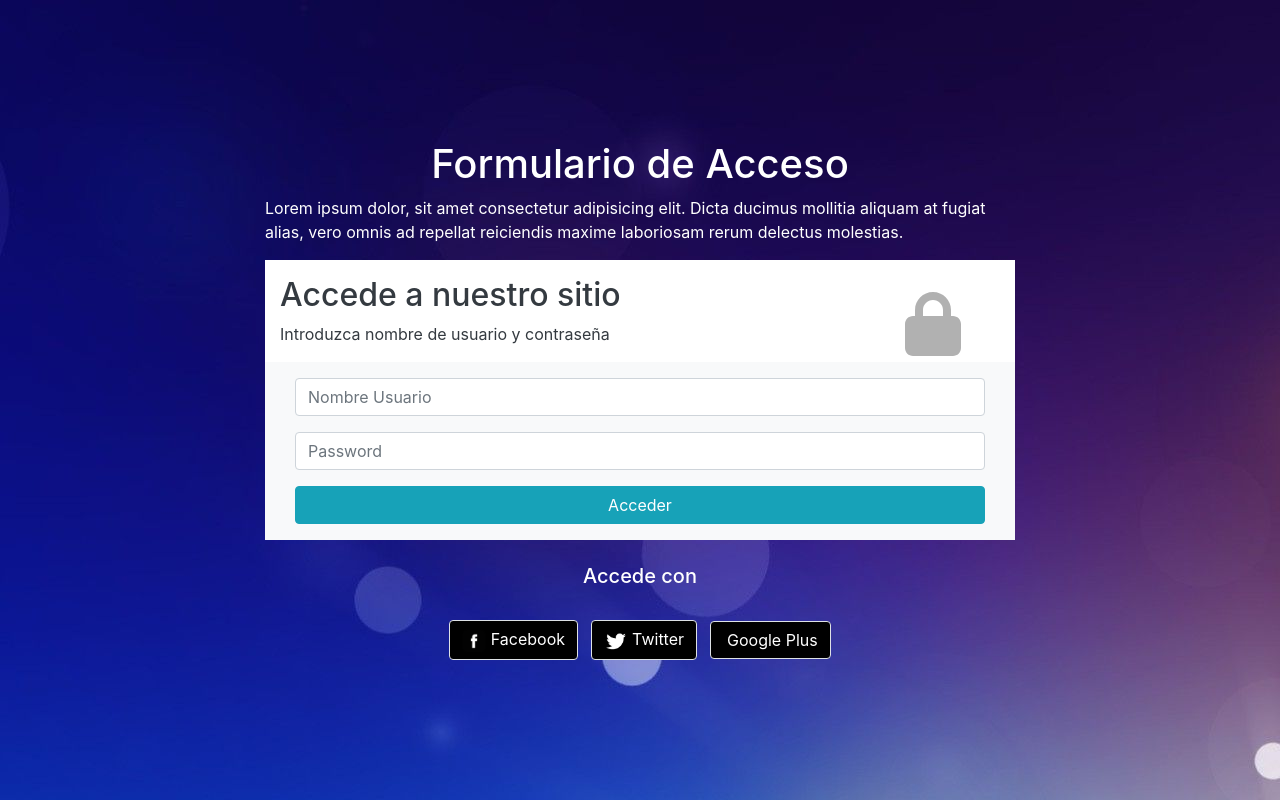
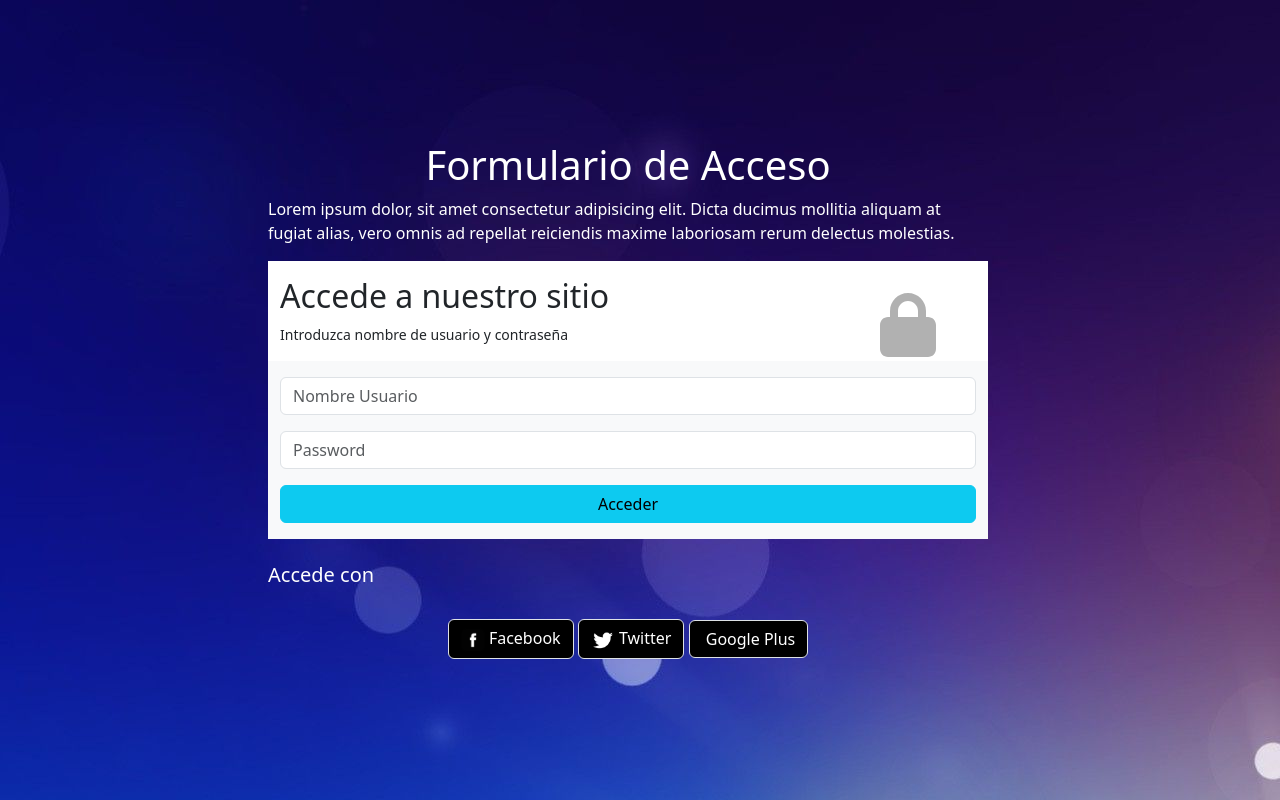
Before and after one commit to Ziur24/PlantillaLoginBootstrap, a plain HTML site: page index.html in a window 1280 px wide. Drawn offline with nearby package versions, Linux system fonts and the light colour scheme.

Commit message:
cambio link css

```diff
--- a/index.html
+++ b/index.html
@@ -5,7 +5,7 @@
     <meta http-equiv="X-UA-Compatible" content="IE=edge">
     <meta name="viewport" content="width=device-width, initial-scale=1.0">
     <!--Bootstrap CSS-->
-    <link rel="stylesheet" href="https://cdn.jsdelivr.net/npm/bootstrap@4.4.1/dist/css/bootstrap.min.css" integrity="sha384-Vkoo8x4CGsO3+Hhxv8T/Q5PaXtkKtu6ug5TOeNV6gBiFeWPGFN9MuhOf23Q9Ifjh" crossorigin="anonymous">
+    <link href="https://cdn.jsdelivr.net/npm/bootstrap@5.3.0-alpha1/dist/css/bootstrap.min.css" rel="stylesheet" integrity="sha384-GLhlTQ8iRABdZLl6O3oVMWSktQOp6b7In1Zl3/Jr59b6EGGoI1aFkw7cmDA6j6gD" crossorigin="anonymous">
     <!--Link a CSS Local-->
     <link rel="stylesheet" href="./CSS/style.css">
     <title>Login</title>
```
